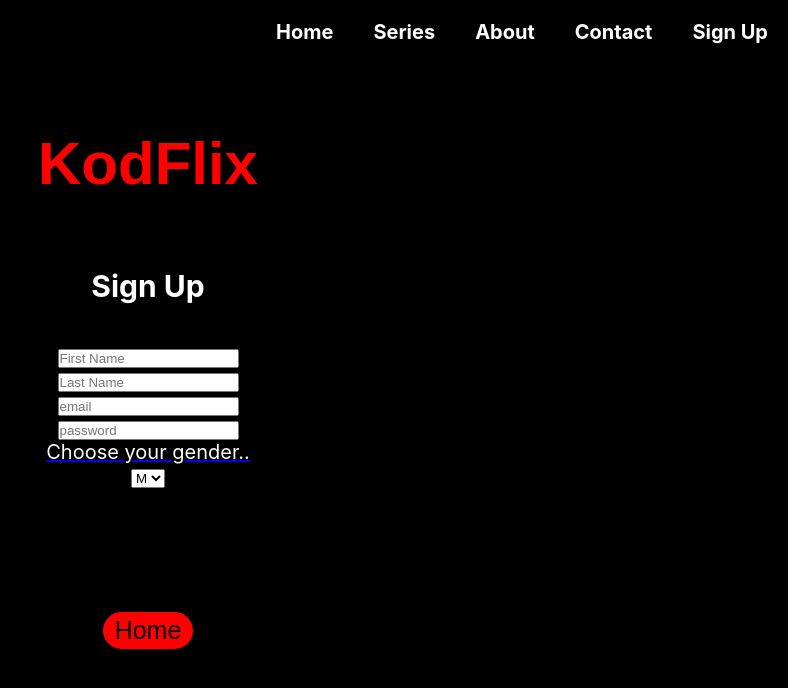
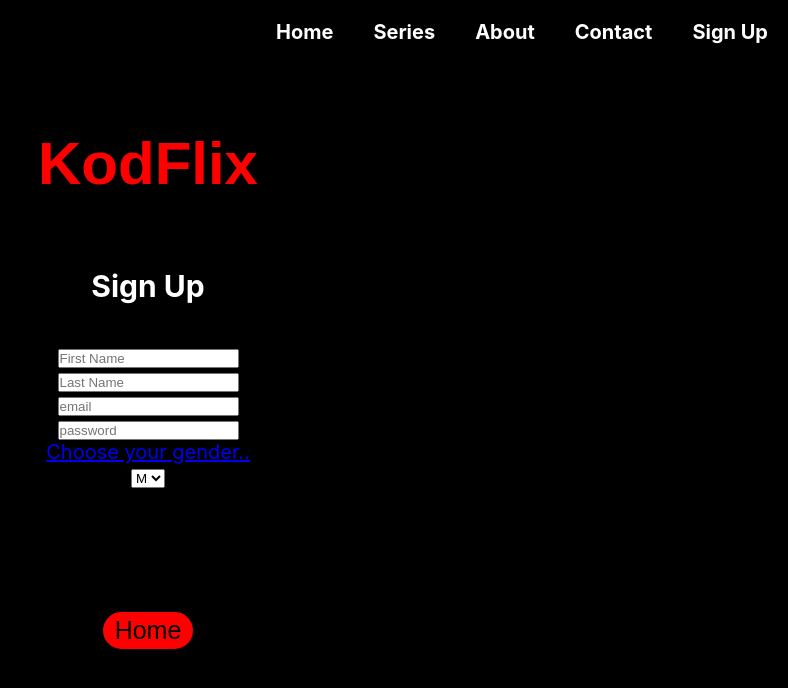
Before and after one commit to Viki-Robles/netflix-clone-react, a React (Create React App) app: page /signup in a window 1280 px wide. Shown: the top 688 px of the page, without its empty margins (492-1280 px from the left). Built offline with nearby package versions, Linux system fonts and the light colour scheme.

Commit message:
Backend and frontend running in parallell

```diff
--- a/src/frontend/signup/ValidationForm.js
+++ b/src/frontend/signup/ValidationForm.js
@@ -34,57 +34,42 @@ export default class ValidationForm extends Component {
                             placeholder="First Name"
                             value={this.state.firstName}
                             onChange={this.handleChange}
-
                         />
                     </div>
-
                     <div>
                         <input
                             name="Last Name"
                             placeholder="Last Name"
                             value={this.state.lastName}
                             onChange={this.handleChange}
-
                         />
                     </div>
-
                     <div>
                         <input
                             name="email"
                             placeholder="email"
                             value={this.state.email}
                             onChange={this.handleChange}
-
                         />
                     </div>
-
                     <div>
                         <input
                             name="password"
                             placeholder="password"
                             value={this.state.password}
                             onChange={this.handleChange}
-
                         />
                     </div>
                     <div>
-                        <label className="label">Choose your gender..</label>
+                        <label>Choose your gender..</label>
                         <br/>
                         <select
-                        type="text" required>
+                            type="text" required>
                             <option>M</option>
                             <option>F</option>
-
                         </select>
-
-
-
                     </div>
-
-
-
                 </form>
-
             </div>
         );
     }
```
Also changed, not shown: package.json (+6 -2 lines), 1 other file (tests, documents, lock files or other folders).
